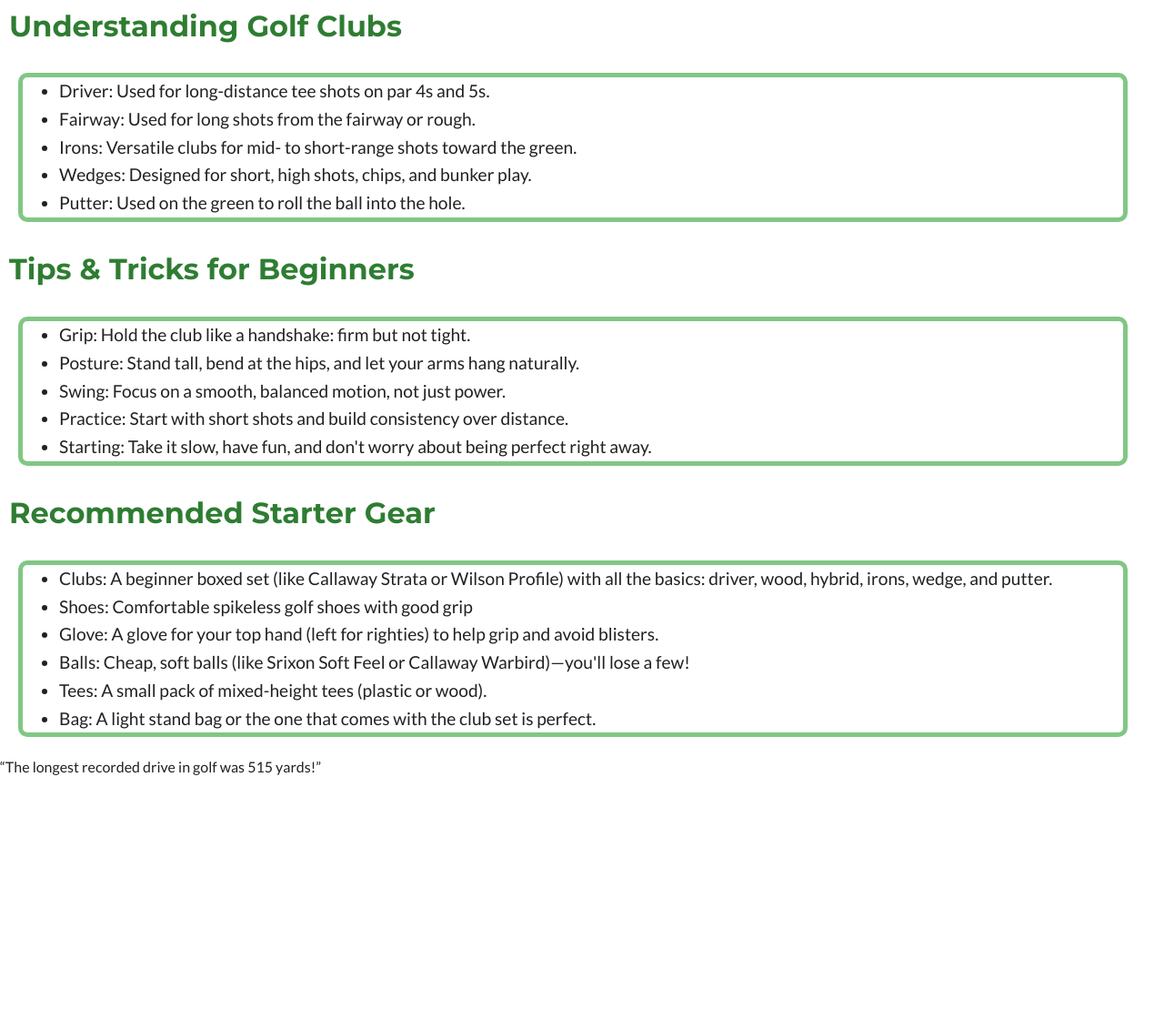
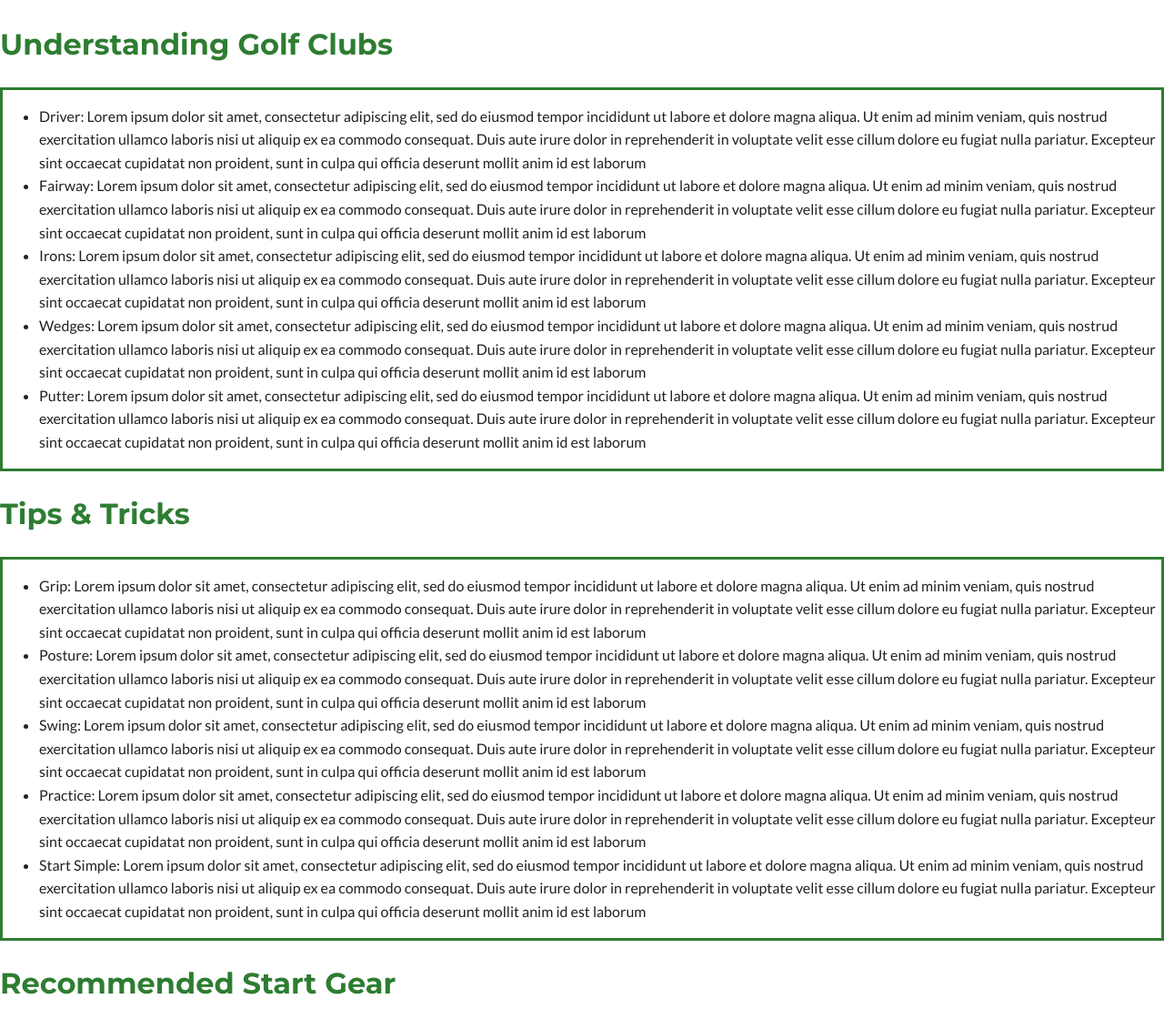
Before and after one commit to TylerMassey2000/wdd130-anderson, a plain HTML site: page golf_tips.html in a window 1280 px wide. Shown: the part 443-1552 px from the top of the page at 91% size. Before the commit the page ends 1314 px from the top, so only its background shows below. Drawn offline with Linux system fonts and the light colour scheme.

Commit message:
Add files via upload
Added gear page and css

```diff
--- a/golf_tips.html
+++ b/golf_tips.html
@@ -18,50 +18,44 @@
       <ul>
         <li><a href="index.html">Home</a></li>
         <li><a href="golf-basics.html">Golf Basics</a></li>
-        <li><a href="gear-tips.html">Gear & Tips</a></li>
+        <li><a href="golf_tips.html">Gear & Tips</a></li>
       </ul>
     </nav>
   </header>
 
   <main>
+
+    <!-- Hero Section -->
     <section class="hero">
+      <!-- Hero Image Placeholder -->
+      <img src="images/hero-placeholder.jpg" alt="Golf course or ball on tee" class="hero-image" />
       <h1>Clubs and Tips</h1>
-      <p>Choose the right gear & improve your game</p>
+      <p>Choose the right gear and improve your game.</p>
     </section>
 
-    <section class="tips">
-      <h1>Understanding Golf Clubs</h1>
-      <ul class="tips_list">
-        <li>Driver: Used for long-distance tee shots on par 4s and 5s.</li>
-        <li>Fairway: Used for long shots from the fairway or rough.</li>
-        <li>Irons:  Versatile clubs for mid- to short-range shots toward the green.</li>
-        <li>Wedges: Designed for short, high shots, chips, and bunker play.</li>
-        <li>Putter:  Used on the green to roll the ball into the hole.</li>
+    <h1>Understanding Golf Clubs</h1>
+    <div id="guidebox">
+      <ul>
+        <li>Driver: Lorem ipsum dolor sit amet, consectetur adipiscing elit, sed do eiusmod tempor incididunt ut labore et dolore magna aliqua. Ut enim ad minim veniam, quis nostrud exercitation ullamco laboris nisi ut aliquip ex ea commodo consequat. Duis aute irure dolor in reprehenderit in voluptate velit esse cillum dolore eu fugiat nulla pariatur. Excepteur sint occaecat cupidatat non proident, sunt in culpa qui officia deserunt mollit anim id est laborum</li>
+        <li>Fairway: Lorem ipsum dolor sit amet, consectetur adipiscing elit, sed do eiusmod tempor incididunt ut labore et dolore magna aliqua. Ut enim ad minim veniam, quis nostrud exercitation ullamco laboris nisi ut aliquip ex ea commodo consequat. Duis aute irure dolor in reprehenderit in voluptate velit esse cillum dolore eu fugiat nulla pariatur. Excepteur sint occaecat cupidatat non proident, sunt in culpa qui officia deserunt mollit anim id est laborum</li>
+        <li>Irons: Lorem ipsum dolor sit amet, consectetur adipiscing elit, sed do eiusmod tempor incididunt ut labore et dolore magna aliqua. Ut enim ad minim veniam, quis nostrud exercitation ullamco laboris nisi ut aliquip ex ea commodo consequat. Duis aute irure dolor in reprehenderit in voluptate velit esse cillum dolore eu fugiat nulla pariatur. Excepteur sint occaecat cupidatat non proident, sunt in culpa qui officia deserunt mollit anim id est laborum</li>
+        <li>Wedges: Lorem ipsum dolor sit amet, consectetur adipiscing elit, sed do eiusmod tempor incididunt ut labore et dolore magna aliqua. Ut enim ad minim veniam, quis nostrud exercitation ullamco laboris nisi ut aliquip ex ea commodo consequat. Duis aute irure dolor in reprehenderit in voluptate velit esse cillum dolore eu fugiat nulla pariatur. Excepteur sint occaecat cupidatat non proident, sunt in culpa qui officia deserunt mollit anim id est laborum</li>
+        <li>Putter: Lorem ipsum dolor sit amet, consectetur adipiscing elit, sed do eiusmod tempor incididunt ut labore et dolore magna aliqua. Ut enim ad minim veniam, quis nostrud exercitation ullamco laboris nisi ut aliquip ex ea commodo consequat. Duis aute irure dolor in reprehenderit in voluptate velit esse cillum dolore eu fugiat nulla pariatur. Excepteur sint occaecat cupidatat non proident, sunt in culpa qui officia deserunt mollit anim id est laborum</li>
       </ul>
-    </section>
+      </div>
+      <h1>Tips & Tricks</h1>
+      <div id="guidebox">
+        <ul>
+          <li>Grip: Lorem ipsum dolor sit amet, consectetur adipiscing elit, sed do eiusmod tempor incididunt ut labore et dolore magna aliqua. Ut enim ad minim veniam, quis nostrud exercitation ullamco laboris nisi ut aliquip ex ea commodo consequat. Duis aute irure dolor in reprehenderit in voluptate velit esse cillum dolore eu fugiat nulla pariatur. Excepteur sint occaecat cupidatat non proident, sunt in culpa qui officia deserunt mollit anim id est laborum</li>
+          <li>Posture: Lorem ipsum dolor sit amet, consectetur adipiscing elit, sed do eiusmod tempor incididunt ut labore et dolore magna aliqua. Ut enim ad minim veniam, quis nostrud exercitation ullamco laboris nisi ut aliquip ex ea commodo consequat. Duis aute irure dolor in reprehenderit in voluptate velit esse cillum dolore eu fugiat nulla pariatur. Excepteur sint occaecat cupidatat non proident, sunt in culpa qui officia deserunt mollit anim id est laborum</li>
+          <li>Swing: Lorem ipsum dolor sit amet, consectetur adipiscing elit, sed do eiusmod tempor incididunt ut labore et dolore magna aliqua. Ut enim ad minim veniam, quis nostrud exercitation ullamco laboris nisi ut aliquip ex ea commodo consequat. Duis aute irure dolor in reprehenderit in voluptate velit esse cillum dolore eu fugiat nulla pariatur. Excepteur sint occaecat cupidatat non proident, sunt in culpa qui officia deserunt mollit anim id est laborum</li>
+          <li>Practice: Lorem ipsum dolor sit amet, consectetur adipiscing elit, sed do eiusmod tempor incididunt ut labore et dolore magna aliqua. Ut enim ad minim veniam, quis nostrud exercitation ullamco laboris nisi ut aliquip ex ea commodo consequat. Duis aute irure dolor in reprehenderit in voluptate velit esse cillum dolore eu fugiat nulla pariatur. Excepteur sint occaecat cupidatat non proident, sunt in culpa qui officia deserunt mollit anim id est laborum</li>
+          <li>Start Simple: Lorem ipsum dolor sit amet, consectetur adipiscing elit, sed do eiusmod tempor incididunt ut labore et dolore magna aliqua. Ut enim ad minim veniam, quis nostrud exercitation ullamco laboris nisi ut aliquip ex ea commodo consequat. Duis aute irure dolor in reprehenderit in voluptate velit esse cillum dolore eu fugiat nulla pariatur. Excepteur sint occaecat cupidatat non proident, sunt in culpa qui officia deserunt mollit anim id est laborum</li>
+        </ul>
+      </div>
+      <h1>Recommended Start Gear</h1>
+      <p1>Lorem ipsum dolor sit amet, consectetur adipiscing elit, sed do eiusmod tempor incididunt ut labore et dolore magna aliqua. Ut enim ad minim veniam, quis nostrud exercitation ullamco laboris nisi ut aliquip ex ea commodo consequat. Duis aute irure dolor in reprehenderit in voluptate velit esse cillum dolore eu fugiat nulla pariatur. Excepteur sint occaecat cupidatat non proident, sunt in culpa qui officia deserunt mollit anim id est laborum</p1>
 
-    <section class="tips">
-      <h1>Tips & Tricks for Beginners</h1>
-      <ul class="tips_list">
-        <li>Grip: Hold the club like a handshake: firm but not tight.</li>
-        <li>Posture: Stand tall, bend at the hips, and let your arms hang naturally.</li>
-        <li>Swing: Focus on a smooth, balanced motion, not just power.</li>
-        <li>Practice: Start with short shots and build consistency over distance.</li>
-        <li>Starting: Take it slow, have fun, and don't worry about being perfect right away.</li>
-      </ul>
-    </section>
-
-    <section class="tips">
-      <h1>Recommended Starter Gear</h1>
-      <ul class="tips_list">
-        <li>Clubs: A beginner boxed set (like Callaway Strata or Wilson Profile) with all the basics: driver, wood, hybrid, irons, wedge, and putter.</li>
-        <li>Shoes: Comfortable spikeless golf shoes with good grip</li>
-        <li>Glove: A glove for your top hand (left for righties) to help grip and avoid blisters.</li>
-        <li>Balls: Cheap, soft balls (like Srixon Soft Feel or Callaway Warbird)—you'll lose a few!</li>
-        <li>Tees: A small pack of mixed-height tees (plastic or wood).</li>
-        <li>Bag: A light stand bag or the one that comes with the club set is perfect.</li>
-      </ul>
-    </section>
   </main>
 
   <footer>
--- a/styles.css
+++ b/styles.css
@@ -69,6 +69,13 @@ nav a {
   padding: 5rem 1rem;
 }
 
+#guidebox {
+  width: auto;
+  margin: 0, auto;
+  border-style: solid;
+  border-color: #2E7D32;
+}
+
 .hero h1 {
   font-size: 3rem;
   margin-bottom: 0.5rem;
```
